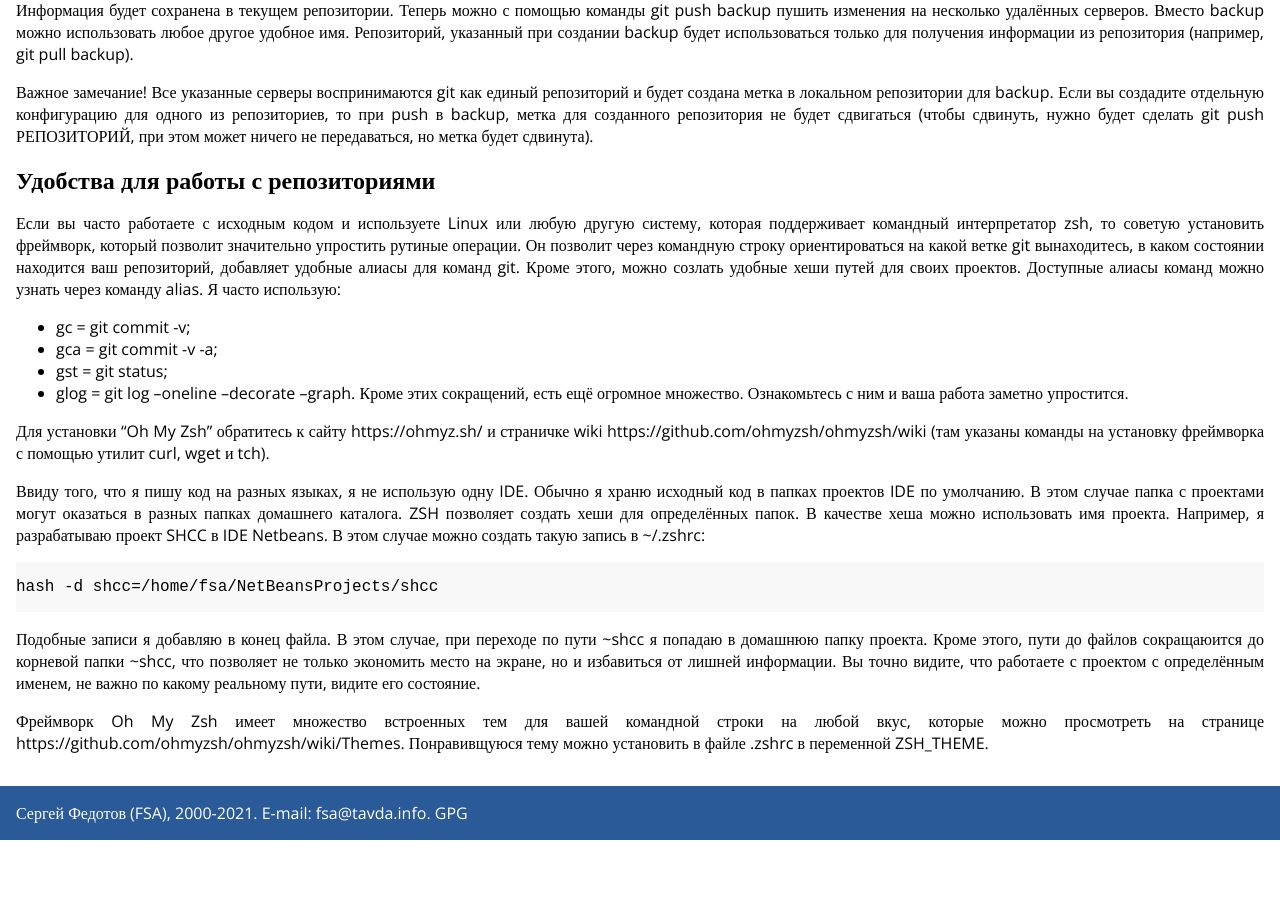
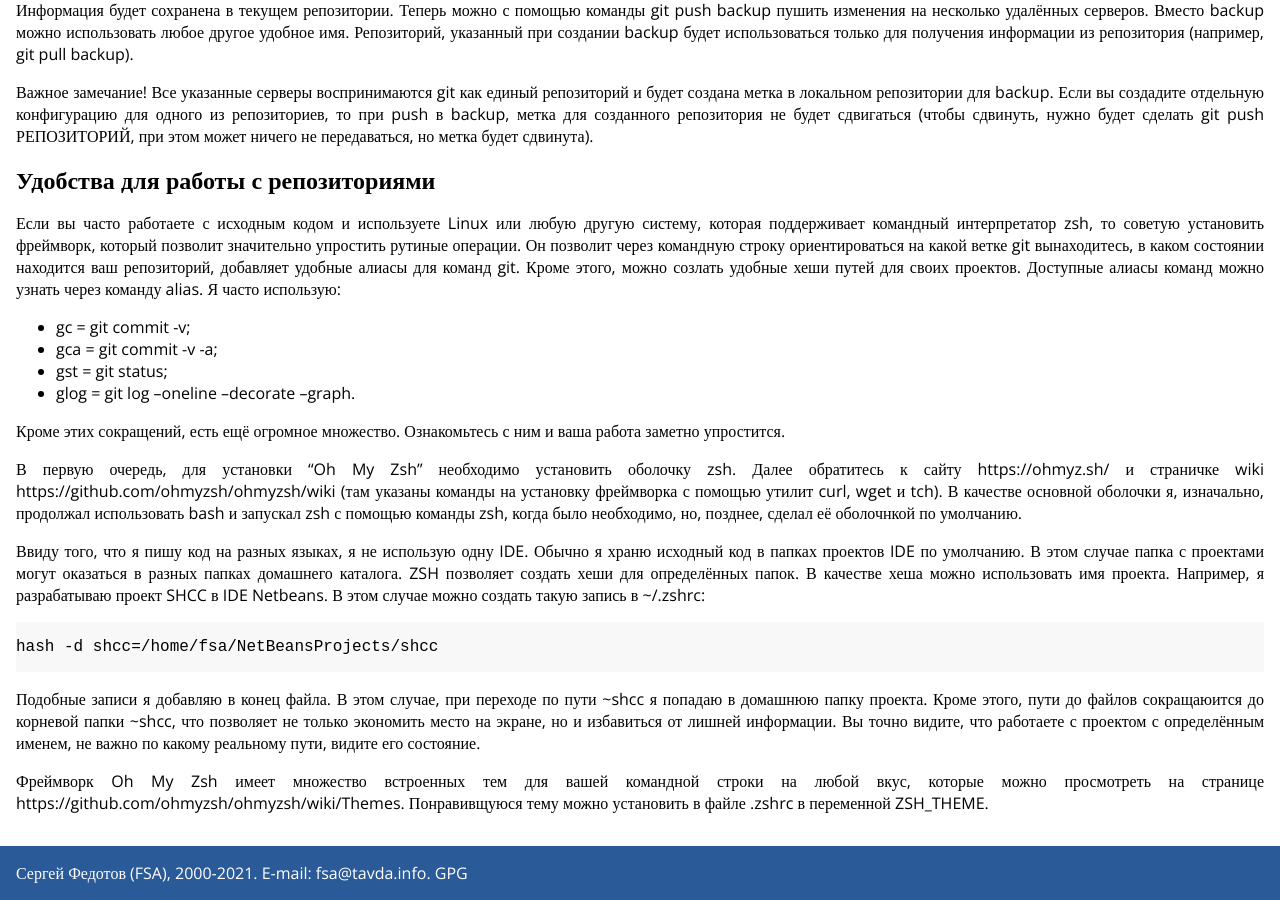
Before and after one commit to fsa/site, a Jekyll site: the page built from _posts/2021-05-06-git.md, in a window 1280 px wide and 900 px high, scrolled down 2371 px. Built offline with Jekyll 4.4.1, drawn with Linux system fonts in a browser that asks for light colours; before the commit the page ends 3211 px from its top, so only the background shows below that.

Commit message:
Обновление про zsh

```diff
--- a/_posts/2021-05-06-git.md
+++ b/_posts/2021-05-06-git.md
@@ -98,9 +98,10 @@ git remote set-url --add --push backup git@bitbucket.org:USERNAME/PROJECT.git
 - gca = git commit -v -a;
 - gst = git status;
 - glog = git log --oneline --decorate --graph.
+
 Кроме этих сокращений, есть ещё огромное множество. Ознакомьтесь с ним и ваша работа заметно упростится.
 
-Для установки "Oh My Zsh" обратитесь к сайту https://ohmyz.sh/ и страничке wiki https://github.com/ohmyzsh/ohmyzsh/wiki (там указаны команды на установку фреймворка с помощью утилит curl, wget и tch).
+В первую очередь, для установки "Oh My Zsh" необходимо установить оболочку zsh. Далее обратитесь к сайту https://ohmyz.sh/ и страничке wiki https://github.com/ohmyzsh/ohmyzsh/wiki (там указаны команды на установку фреймворка с помощью утилит curl, wget и tch). В качестве основной оболочки я, изначально, продолжал использовать bash и запускал zsh с помощью команды zsh, когда было необходимо, но, позднее, сделал её оболочнкой по умолчанию.
 
 Ввиду того, что я пишу код на разных языках, я не использую одну IDE. Обычно я храню исходный код в папках проектов IDE по умолчанию. В этом случае папка с проектами могут оказаться в разных папках домашнего каталога. ZSH позволяет создать хеши для определённых папок. В качестве хеша можно использовать имя проекта. Например, я разрабатываю проект SHCC в IDE Netbeans. В этом случае можно создать такую запись в ~/.zshrc:
 
```
